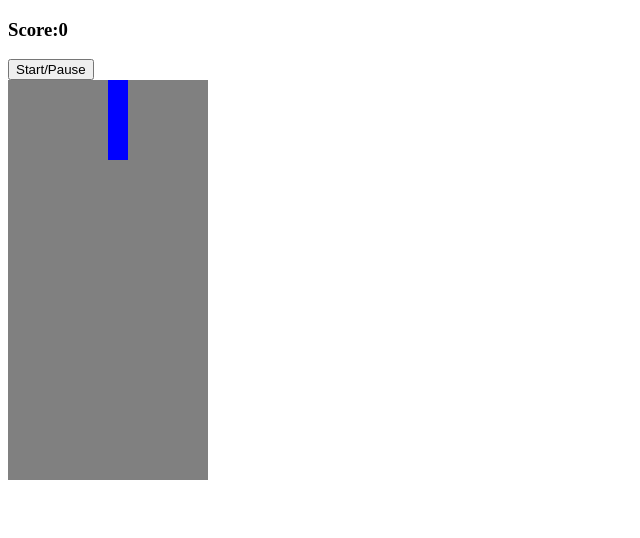
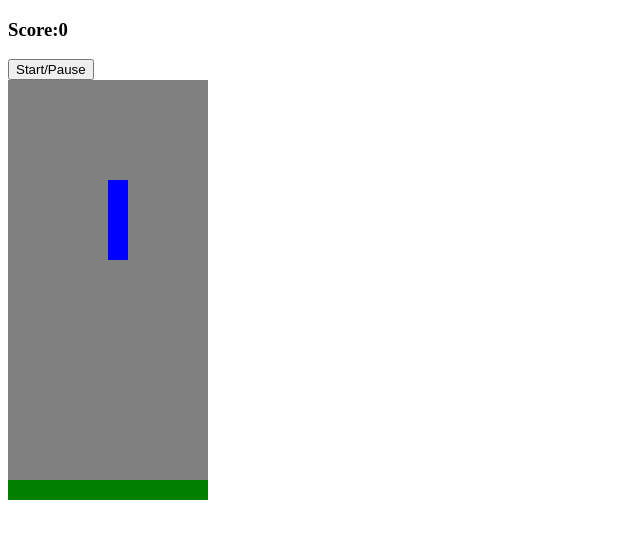
Before and after one commit to ShannonTJ/First-Site-Landing-Page, a plain HTML site: page index.html in a window 1280 px wide. Shown: the whole page, without its empty margins (0-640 px from the left). Drawn offline with Linux system fonts and the light colour scheme.

Commit message:
freeze blocks

```diff
--- a/app.js
+++ b/app.js
@@ -9,7 +9,14 @@ document.addEventListener("DOMContentLoaded", () => {
     gameGrid.appendChild(newDiv);
   }
 
+  for (var j = 0; j < 10; j++) {
+    const takenDiv = document.createElement("div");
+    takenDiv.classList.add("taken");
+    gameGrid.append(takenDiv);
+  }
+
   const squares = Array.from(document.querySelectorAll(".grid div"));
+  console.log(squares);
 
   //Tetris blocks
   const lBlock = [
@@ -57,18 +64,44 @@ document.addEventListener("DOMContentLoaded", () => {
 
   console.log(random);
 
-  //draw blocks
-  function draw() {
+  //draw tetris block
+  function drawBlock() {
     currentBlock.forEach((index) => {
       squares[currentPosition + index].classList.add("block");
     });
   }
 
-  draw();
-
-  function erase() {
-    current.forEach((index) => {
+  //erase tetris block
+  function eraseBlock() {
+    currentBlock.forEach((index) => {
       squares[currentPosition + index].classList.remove("block");
     });
   }
+
+  timerId = setInterval(moveDown, 1000);
+
+  //move the blocks down the grid every second
+  function moveDown() {
+    eraseBlock();
+    currentPosition += width;
+    drawBlock();
+    freezeBlock();
+  }
+
+  function freezeBlock() {
+    if (
+      currentBlock.some((index) =>
+        squares[currentPosition + index + width].classList.contains("taken")
+      )
+    ) {
+      currentBlock.forEach((index) =>
+        squares[currentPosition + index].classList.add("taken")
+      );
+      //make a new block
+      random = Math.floor(Math.random() * tetrisBlockArray.length);
+      currentBlock = tetrisBlockArray[random][currentRotation];
+      currentPosition = 4;
+      drawBlock();
+    }
+  }
 });
--- a/style.css
+++ b/style.css
@@ -11,6 +11,10 @@
   width: 20px;
 }
 
+.taken {
+  background-color: green;
+}
+
 .block {
   background-color: blue;
 }
```
